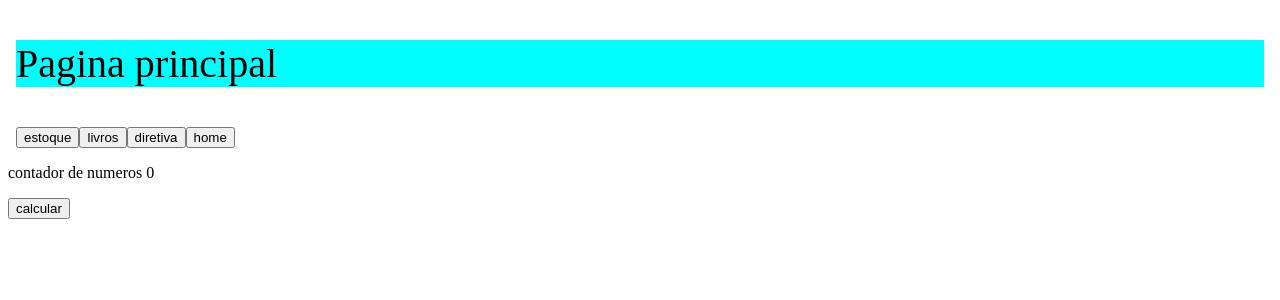
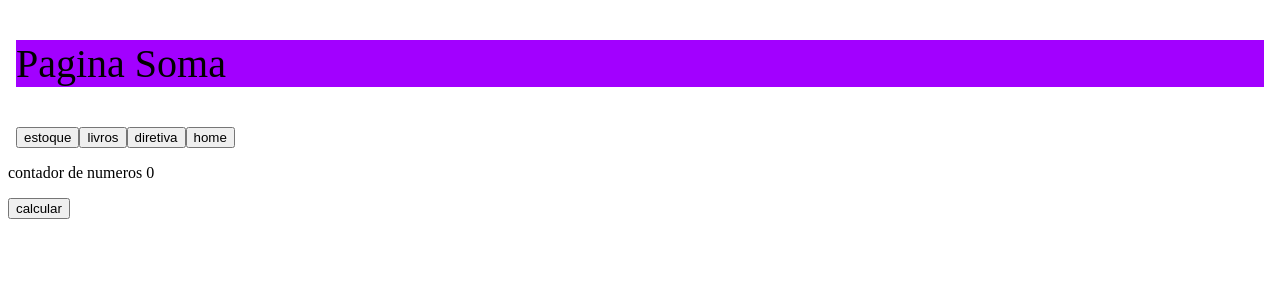
Before and after one commit to Edvan5125/projeto-integrador, an Angular app in the folder nome-projeto/: page /soma in a window 1280 px wide. Shown: the top 300 px of the page. Built offline with nearby package versions, Linux system fonts and the light colour scheme.

Commit message:
atualizaçãoRouter - 09/09

```diff
--- a/nome-projeto/src/app/app.html
+++ b/nome-projeto/src/app/app.html
@@ -6,7 +6,12 @@
     <title>Document</title>
 </head>
 <body>
-    <p style="background-color: aqua; font-size: 40px;">Pagina principal</p>
+    <!--- router.url é a URL atual do aplicativo Angular, vem do Router do Angular --->
+    <p *ngIf="router.url === '/' || router.url === ''" style="background-color: aqua; font-size: 40px;">Pagina principal</p>
+    <p *ngIf="router.url.startsWith('/livros')" style="background-color: rgb(0, 102, 255); font-size: 40px;">Pagina Livros</p>
+    <p *ngIf="router.url.startsWith('/soma')" style="background-color: rgb(162, 0, 255); font-size: 40px;">Pagina Soma</p>
+    <p *ngIf="router.url.startsWith('/estoque')" style="background-color: rgb(255, 0, 255); font-size: 40px;">Pagina Produto</p>
+    <p *ngIf="router.url.startsWith('/diretiva')" style="background-color: rgb(255, 0, 55); font-size: 40px;">Pagina Diretiva</p>
     <button routerLink="/estoque">estoque</button>
     <button routerLink="/livros">livros</button>
     <button routerLink="/diretiva">diretiva</button>
--- a/nome-projeto/src/app/app.ts
+++ b/nome-projeto/src/app/app.ts
@@ -1,4 +1,5 @@
 import { Component, signal } from '@angular/core';
+import { Router } from '@angular/router';
 
 @Component({
   selector: 'app-root',
@@ -8,4 +9,6 @@ import { Component, signal } from '@angular/core';
 })
 export class App {
   protected readonly title = signal('projeto-integrador');
+  //Metodo construtor objeto router no template, isso é feito injetando o Router no componente e tornando-o público, assim o template pode acessar router.url
+  constructor(public router: Router) {}
 }
```
